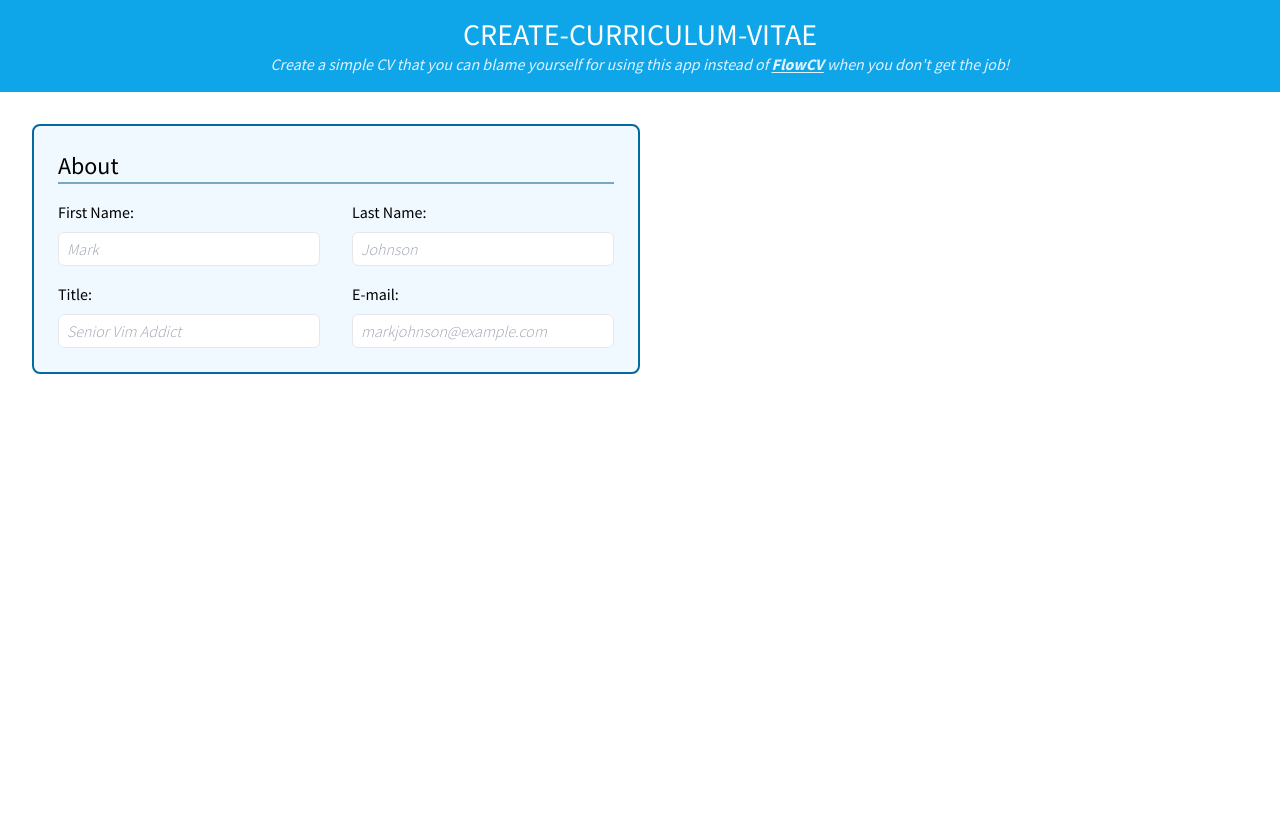
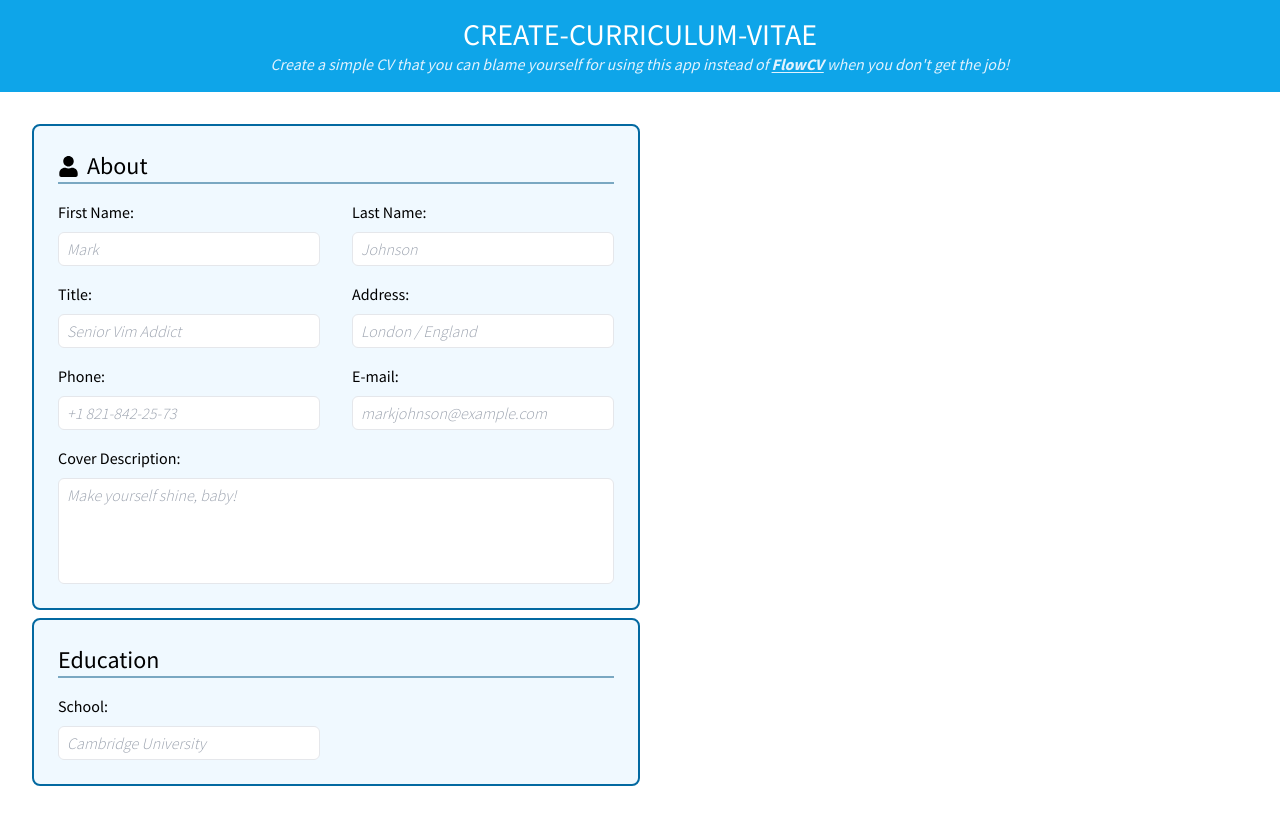
Before and after one commit to brkyurun/cv-application, a React (Vite) app: page / in a window 1280 px wide. Built offline with nearby package versions, Linux system fonts and the light colour scheme.

Commit message:
update About section to include more info and add icon

```diff
--- a/src/App.jsx
+++ b/src/App.jsx
@@ -7,14 +7,20 @@ function App() {
     firstName: "",
     lastName: "",
     jobTitle: "",
+    address: "",
+    phone: "",
     mailAddress: "",
   });
+  const [experienceSection, setExperienceSection] = useState([
+    {
+      school: "",
+    },
+  ]);
 
   function handleAboutSectionChange(e) {
     setAboutSection((prevState) => {
       return { ...prevState, [e.target.id]: e.target.value };
     });
-    console.log(aboutSection);
   }
 
   return (
--- a/src/components/CVBuilder/About.jsx
+++ b/src/components/CVBuilder/About.jsx
@@ -1,9 +1,10 @@
 import Input from "./Input";
 import Section from "./Section";
+import { FaUser } from "react-icons/fa";
 
 const About = ({ aboutSection, aboutSectionHandler }) => {
   return (
-    <Section sectionTitle="About">
+    <Section sectionTitle="About" sectionIcon={<FaUser size={21} />}>
       <Input
         labelText="First Name:"
         inputId="firstName"
@@ -29,6 +30,22 @@ const About = ({ aboutSection, aboutSectionHandler }) => {
         inputHandler={aboutSectionHandler}
       />
       <Input
+        labelText="Address:"
+        inputId="address"
+        inputType="text"
+        placeholder="London / England"
+        inputValue={aboutSection.address}
+        inputHandler={aboutSectionHandler}
+      />
+      <Input
+        labelText="Phone:"
+        inputId="phone"
+        inputType="tel"
+        placeholder="+1 821-842-25-73"
+        inputValue={aboutSection.phone}
+        inputHandler={aboutSectionHandler}
+      />
+      <Input
         labelText="E-mail:"
         inputId="mailAddress"
         inputType="email"
@@ -36,6 +53,15 @@ const About = ({ aboutSection, aboutSectionHandler }) => {
         inputValue={aboutSection.mailAddress}
         inputHandler={aboutSectionHandler}
       />
+      <div className="col-span-2 flex flex-col gap-2">
+        <label htmlFor="about">Cover Description:</label>
+        <textarea
+          className="resize-none rounded-md border py-1 px-2 outline-offset-2 placeholder:font-light placeholder:italic"
+          placeholder="Make yourself shine, baby!"
+          id="about"
+          rows="4"
+        ></textarea>
+      </div>
     </Section>
   );
 };
--- a/src/components/CVBuilder/CVBuilder.jsx
+++ b/src/components/CVBuilder/CVBuilder.jsx
@@ -1,12 +1,14 @@
 import About from "./About";
+import Education from "./Education";
 
 const CVBuilder = ({ aboutSection, aboutSectionHandler }) => {
   return (
-    <div className="">
+    <div className="space-y-2">
       <About
         aboutSection={aboutSection}
         aboutSectionHandler={aboutSectionHandler}
       />
+      <Education />
     </div>
   );
 };
--- /dev/null
+++ b/src/components/CVBuilder/Education.jsx
@@ -0,0 +1,17 @@
+import Input from "./Input";
+import Section from "./Section";
+
+const Education = ({ experienceSection, experienceSectionHandler }) => {
+  return (
+    <Section sectionTitle="Education">
+      <Input
+        labelText="School:"
+        inputId={`school-${Math.floor(Math.random() * 100)}`}
+        inputType="text"
+        placeholder="Cambridge University"
+      />
+    </Section>
+  );
+};
+
+export default Education;
--- a/src/components/CVBuilder/Input.jsx
+++ b/src/components/CVBuilder/Input.jsx
@@ -12,7 +12,7 @@ const Input = ({
   }
 
   return (
-    <div className="flex flex-col flex-wrap gap-2">
+    <div className="flex flex-col gap-2">
       <label htmlFor={inputId}>{labelText}</label>
       <input
         type={inputType}
--- a/src/components/CVBuilder/Section.jsx
+++ b/src/components/CVBuilder/Section.jsx
@@ -1,8 +1,8 @@
-const Section = ({ sectionTitle, children }) => {
+const Section = ({ sectionTitle, sectionIcon, children }) => {
   return (
     <section className="grid w-1/2 grid-cols-2 gap-x-8 gap-y-4 overflow-auto rounded-lg border-2 border-sky-700 bg-sky-50 p-6">
-      <h2 className="col-span-2 border-b-2 border-sky-800/50 text-2xl">
-        {sectionTitle}
+      <h2 className="col-span-2 flex items-center gap-2 border-b-2 border-sky-800/50 text-2xl">
+        {sectionIcon} {sectionTitle}
       </h2>
       {children}
     </section>
```
